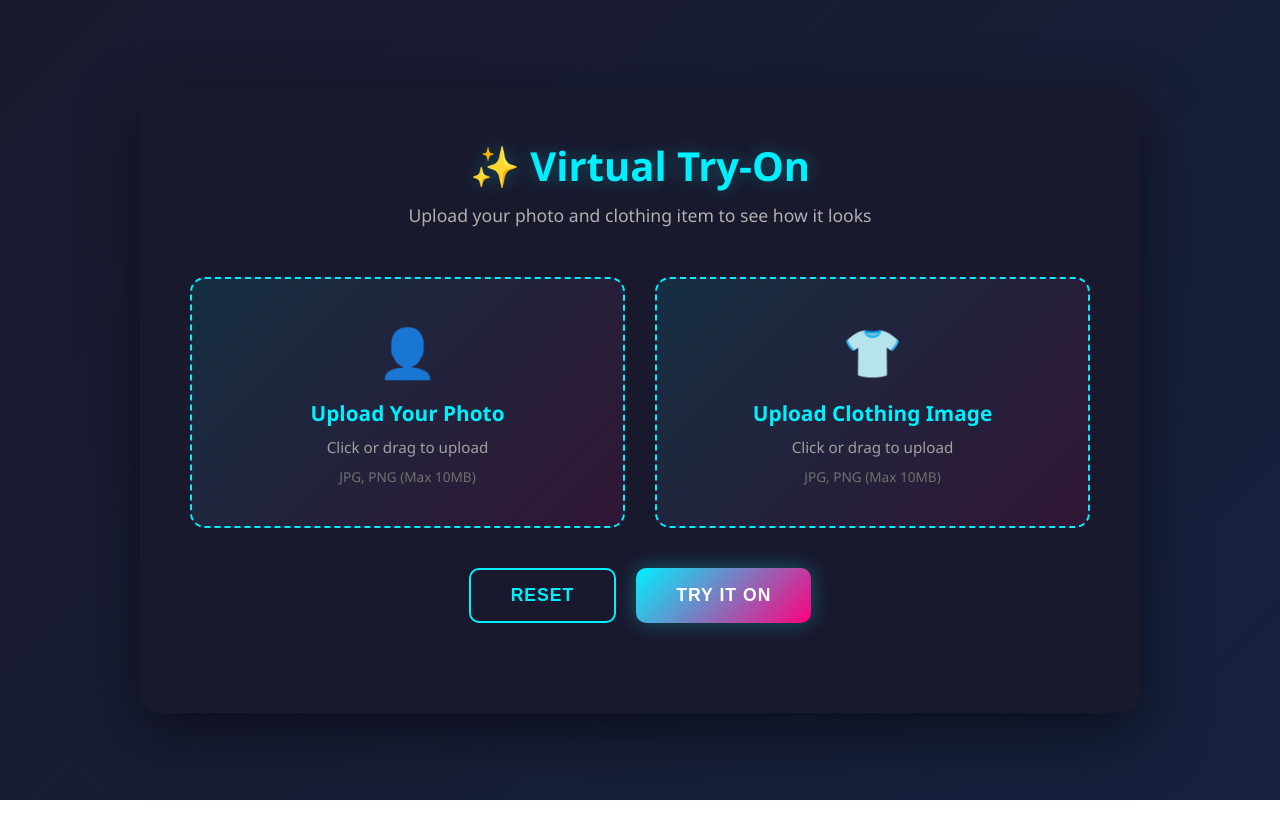
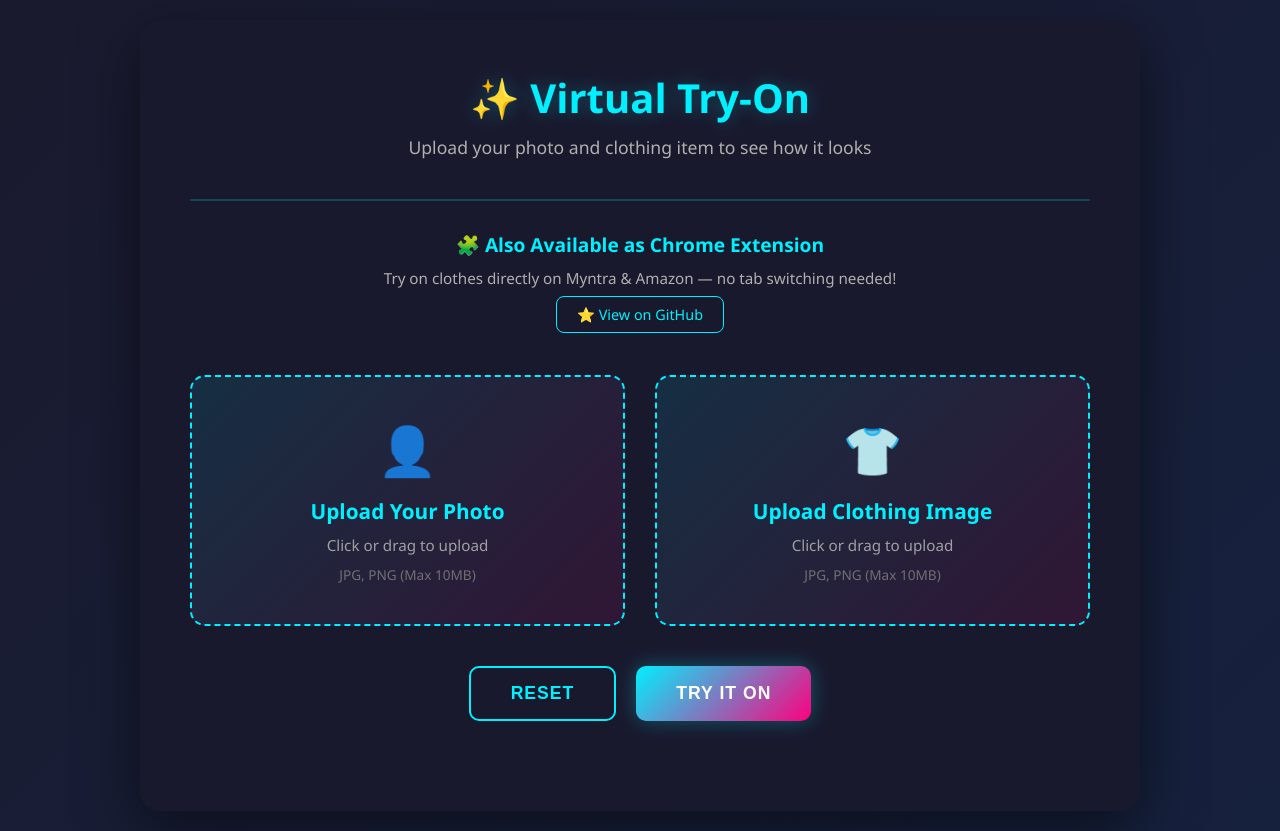
Before and after one commit to Kratika-dixit/tryon-project-2, a browser extension: page static/index.html in a window 1280 px wide. Before the commit the page ends 800 px from the top, so only its background shows below. Drawn offline with Linux system fonts and the light colour scheme.

Commit message:
added github link to chrome extension

```diff
--- a/static/index.html
+++ b/static/index.html
@@ -311,6 +311,20 @@
         <div class="header">
             <h1>✨ Virtual Try-On</h1>
             <p>Upload your photo and clothing item to see how it looks</p>
+            <!-- Chrome Extension Section -->
+<div style="margin-top: 40px; padding-top: 30px; border-top: 2px solid rgba(0, 240, 255, 0.2); text-align: center;">
+    <p style="color: #00f0ff; font-size: 1.2em; font-weight: 600; margin-bottom: 10px;">
+        🧩 Also Available as Chrome Extension
+    </p>
+    <p style="color: #b0b0b0; font-size: 0.95em; margin-bottom: 15px;">
+        Try on clothes directly on Myntra & Amazon — no tab switching needed!
+    </p>
+    <a href="https://github.com/Kratika-dixit/tryon-project-2"
+       target="_blank"
+       style="color: #00f0ff; text-decoration: none; border: 1px solid #00f0ff; padding: 8px 20px; border-radius: 8px; font-size: 0.9em;">
+        ⭐ View on GitHub
+    </a>
+</div>
         </div>
 
         <div class="error-message" id="errorMessage"></div>
```
